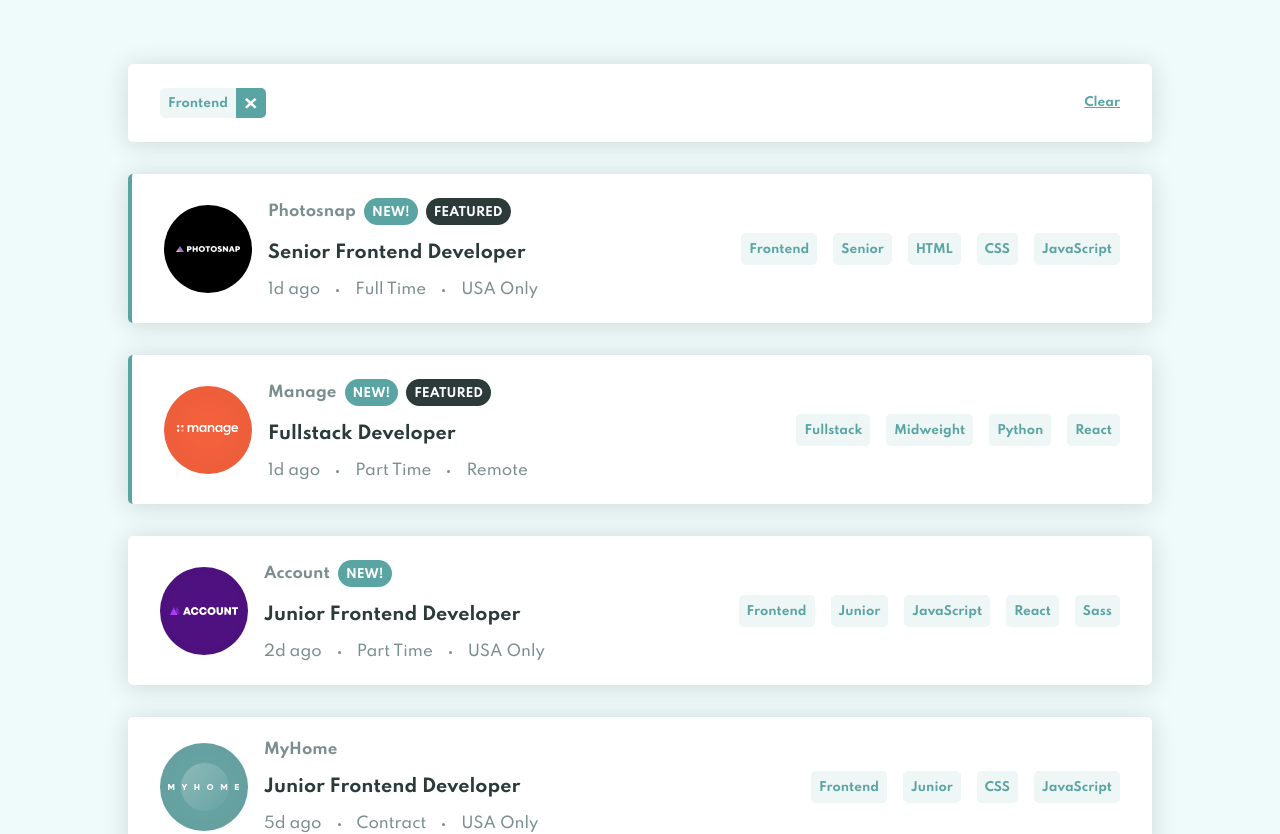
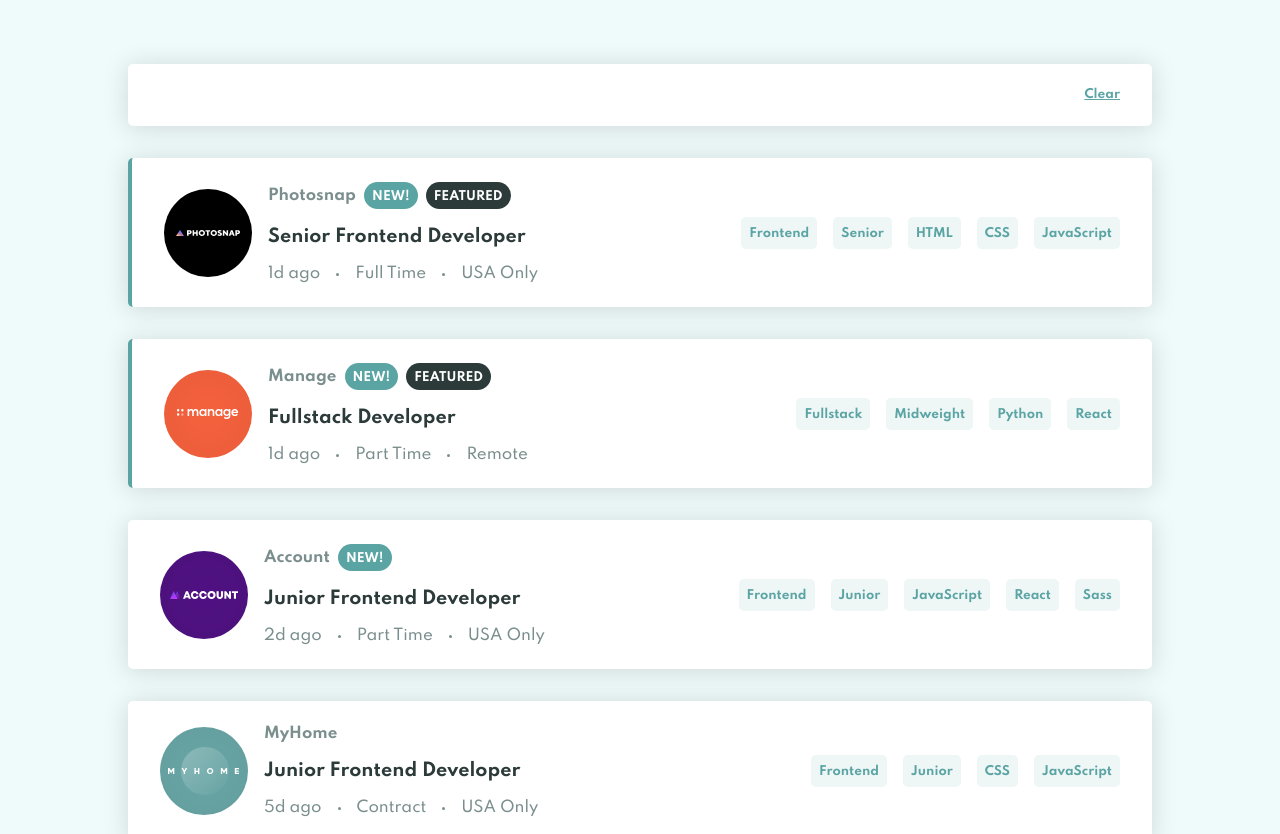
Before and after one commit to ricoputrap/react-job-listings, a React (Create React App) app: page / in a window 1280 px wide. Shown: the top 834 px of the page. Built offline with nearby package versions, Linux system fonts and the light colour scheme.

Commit message:
Done filter box component

```diff
--- a/src/components/FilterBox/FilterBox.module.css
+++ b/src/components/FilterBox/FilterBox.module.css
@@ -12,8 +12,13 @@
   margin-right: 1rem;
 }
 
-.container a {
+.link {
   font-size: 0.75rem;
   font-weight: 700;
   color: hsl(180, 29%, 50%);
+  text-decoration: underline;
 }
+
+.link:hover {
+  cursor: pointer;
+}
--- a/src/components/FilterBox/index.js
+++ b/src/components/FilterBox/index.js
@@ -3,7 +3,7 @@ import PropTypes from 'prop-types'
 import styles from "./FilterBox.module.css"
 import DeleteableChip from '../DeletableChip'
 
-const FilterBox = props => {
+const FilterBox = ({ filters }) => {
 
   const onClear = e => {
     e.preventDefault();
@@ -12,16 +12,23 @@ const FilterBox = props => {
   return (
     <div className={ styles.container }>
       <div>
-        <DeleteableChip label="Frontend" />
+        {filters.length > 0 &&
+        filters.map(filter =>
+          <DeleteableChip label={ filter } key={ filter } />
+        )}
       </div>
 
-      <a href="" onClick={onClear}>Clear</a>
+      <span className={ styles.link } onClick={onClear}>Clear</span>
     </div>
   )
 }
 
 FilterBox.propTypes = {
+  filters: PropTypes.array
+}
 
+FilterBox.defaultProps = {
+  filters: [],
 }
 
 export default FilterBox
```
